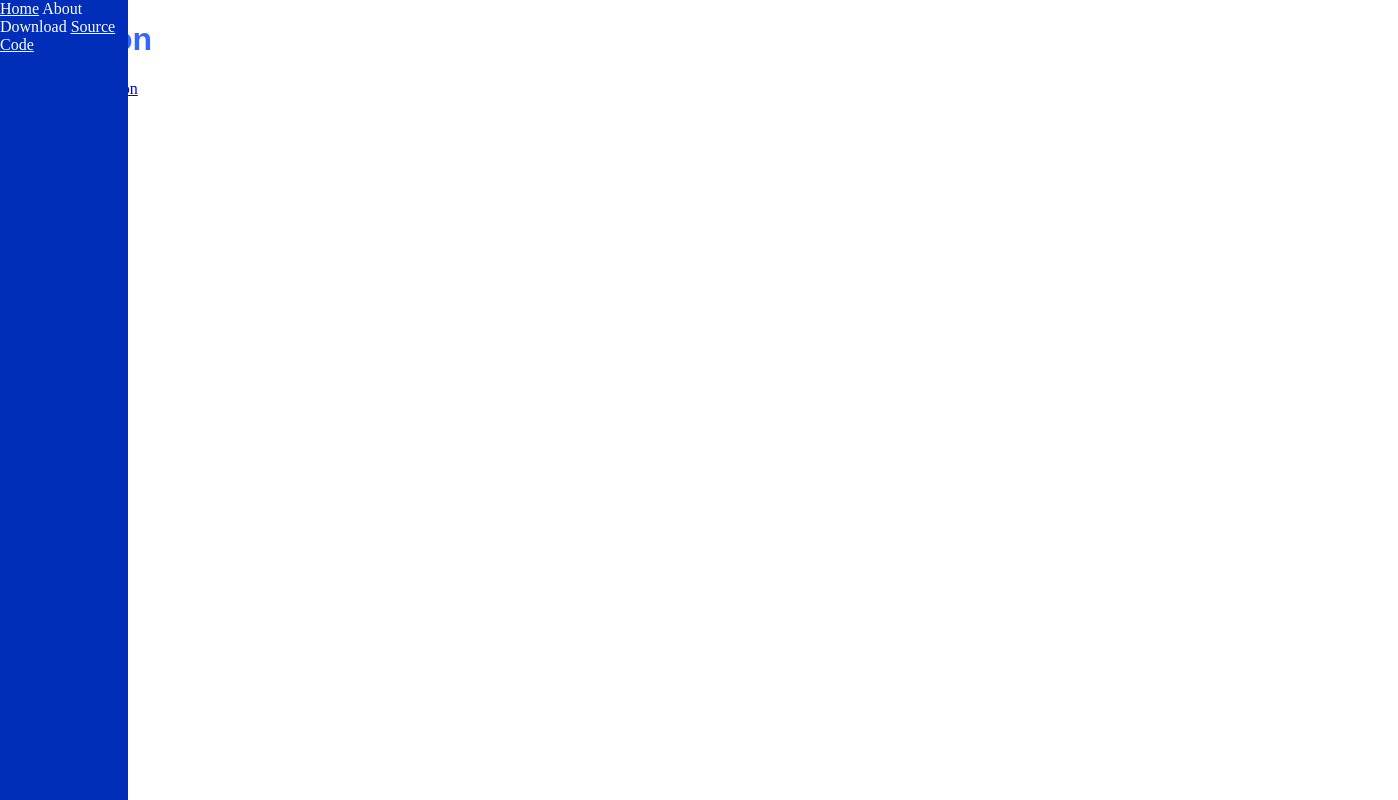
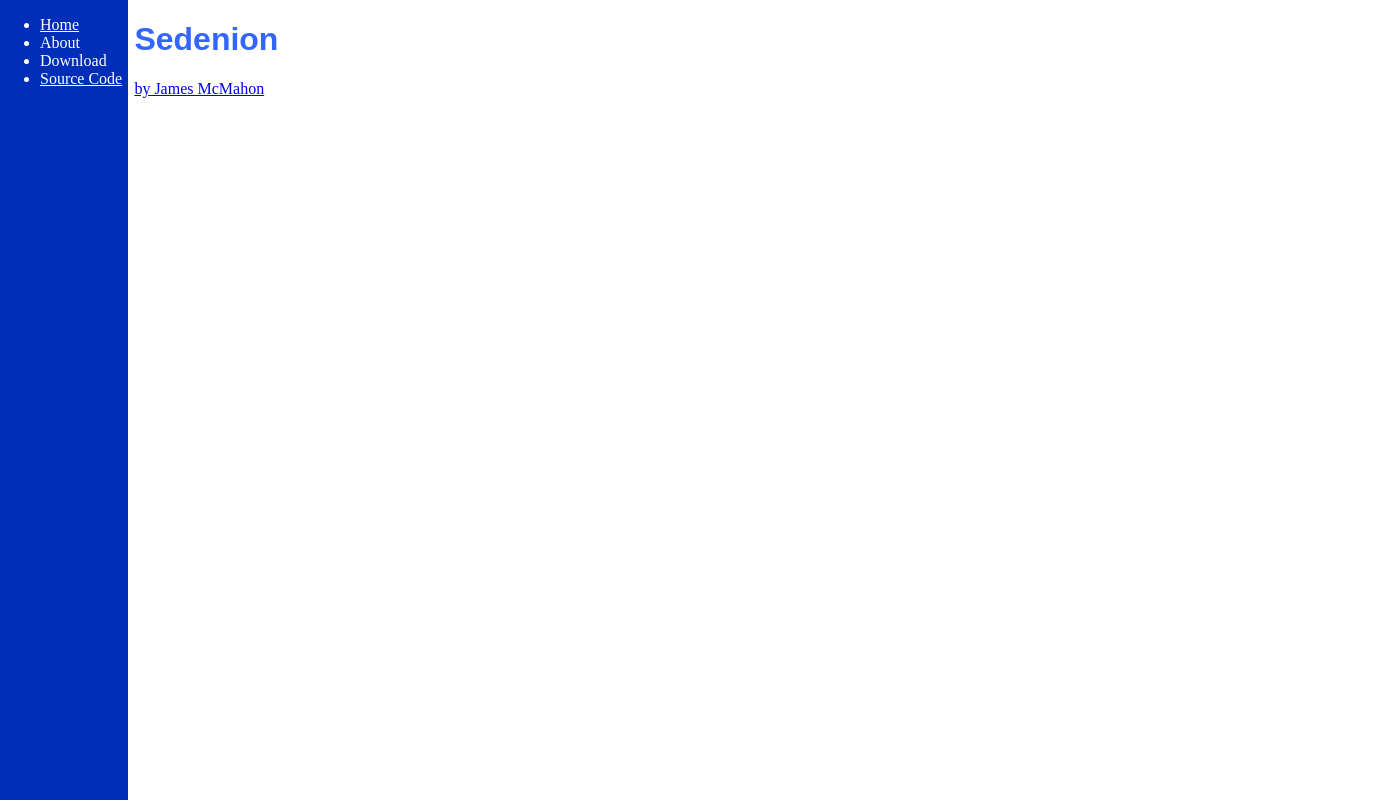
Before and after one commit to James1345/Sedenion, a plain HTML site: page index.html in a window 1280 px wide. Shown: the whole page, 1398 px wide, since content can reach past the window. Drawn offline with Linux system fonts and the light colour scheme.

Commit message:
fixed index.html

```diff
--- a/index.html
+++ b/index.html
@@ -8,14 +8,18 @@
 
 	<body>
 		<nav>
-			<a href="index.html">Home</a>
-			About
-			Download
-			<a href="source.html">Source Code</a>
+			<ul>
+			<li><a href="index.html">Home</a></li>
+			<li>About</li>
+			<li>Download</li>
+			<li><a href="source.html">Source Code</a></li>
+			</ul>
 		</nav>
-		<div class="title">
-			<h1>Sedenion</h1>
-			<a href="http://github.com/Mithos">by James McMahon</a>
+		<div class="main">
+			<div class="title">
+				<h1>Sedenion</h1>
+				<a href="http://github.com/Mithos">by James McMahon</a>
+			</div>
 		</div>
 	</body>
 </html>
```
